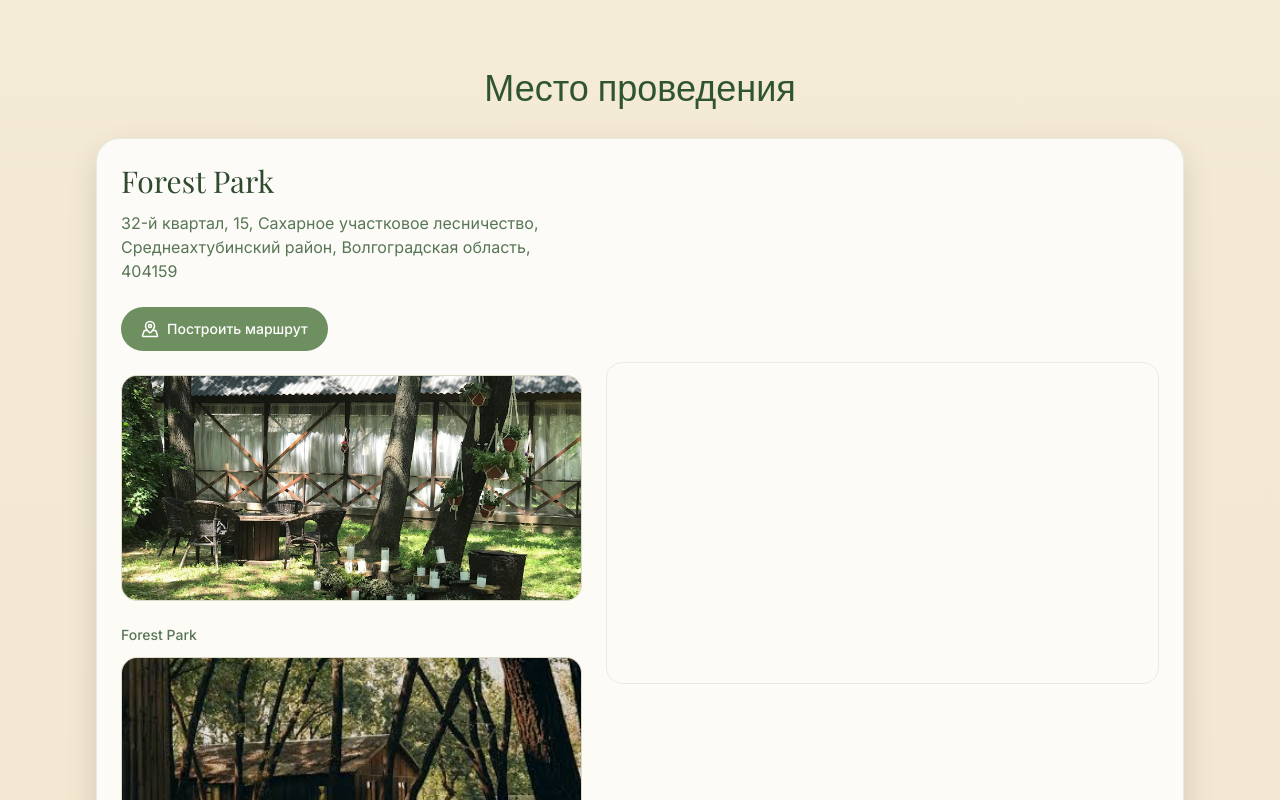
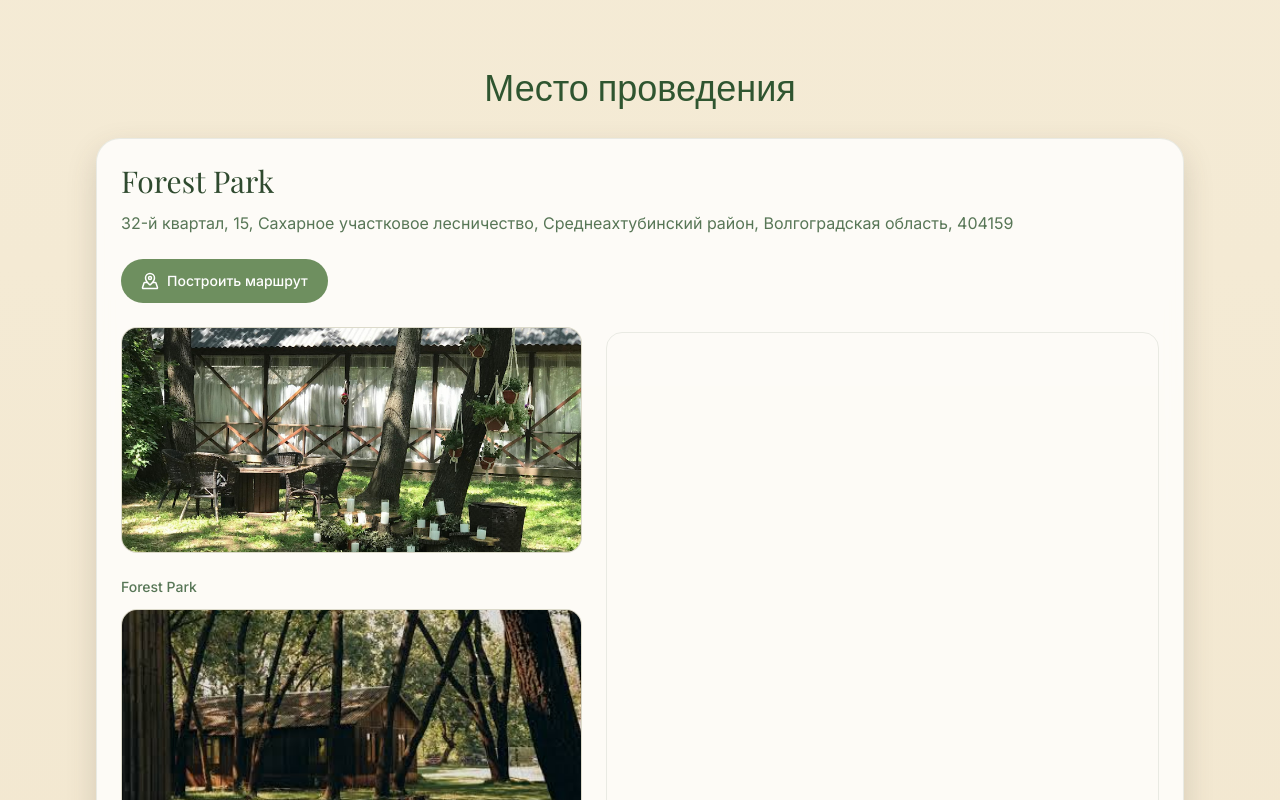
Before and after one commit to Mautiacan/wedding-invitation, a Next.js app: page / in a window 1280 px wide. Shown: the part 2460-3260 px from the top of the page. Built offline with nearby package versions, Linux system fonts and the light colour scheme.

Commit message:
layout: align map with photo stack in location section

```diff
--- a/components/Location.tsx
+++ b/components/Location.tsx
@@ -18,9 +18,8 @@ export function Location() {
           initial={{ opacity: 0, y: 16 }}
           whileInView={{ opacity: 1, y: 0 }}
           viewport={{ once: true, amount: 0.3 }}
-          className="glass-card mt-8 grid gap-6 p-6 lg:grid-cols-[1fr_1.2fr] lg:items-center"
+          className="glass-card mt-8 p-6"
         >
-          <div>
           <p className="font-serif text-3xl text-[#2f4a2f]">{EVENT_INFO.venue}</p>
           <p className="mt-3 text-forest-bark/85">{EVENT_INFO.address}</p>
 
@@ -34,7 +33,9 @@ export function Location() {
             Построить маршрут
           </a>
 
-            <div className="mt-6 overflow-hidden rounded-2xl border border-forest-bark/10 bg-forest-cream/60">
+          <div className="mt-6 grid gap-6 lg:grid-cols-[1fr_1.2fr] lg:items-center">
+            <div>
+              <div className="overflow-hidden rounded-2xl border border-forest-bark/10 bg-forest-cream/60">
                 {!photoFailed ? (
                   <img
                     src="/forest-park-1.jpg"
@@ -76,14 +77,15 @@ export function Location() {
               </div>
             </div>
 
-          <div className="overflow-hidden rounded-2xl border border-forest-bark/10 lg:self-center">
+            <div className="overflow-hidden rounded-2xl border border-forest-bark/10">
               <iframe
                 title="Карта Forest Park"
                 src={MAP_EMBED_URL}
-              className="h-80 w-full"
+                className="h-80 w-full lg:h-[31rem]"
                 loading="lazy"
                 referrerPolicy="no-referrer-when-downgrade"
               />
+            </div>
           </div>
         </motion.div>
       </div>
```
Lines whose indentation alone changed are shown as unchanged.
